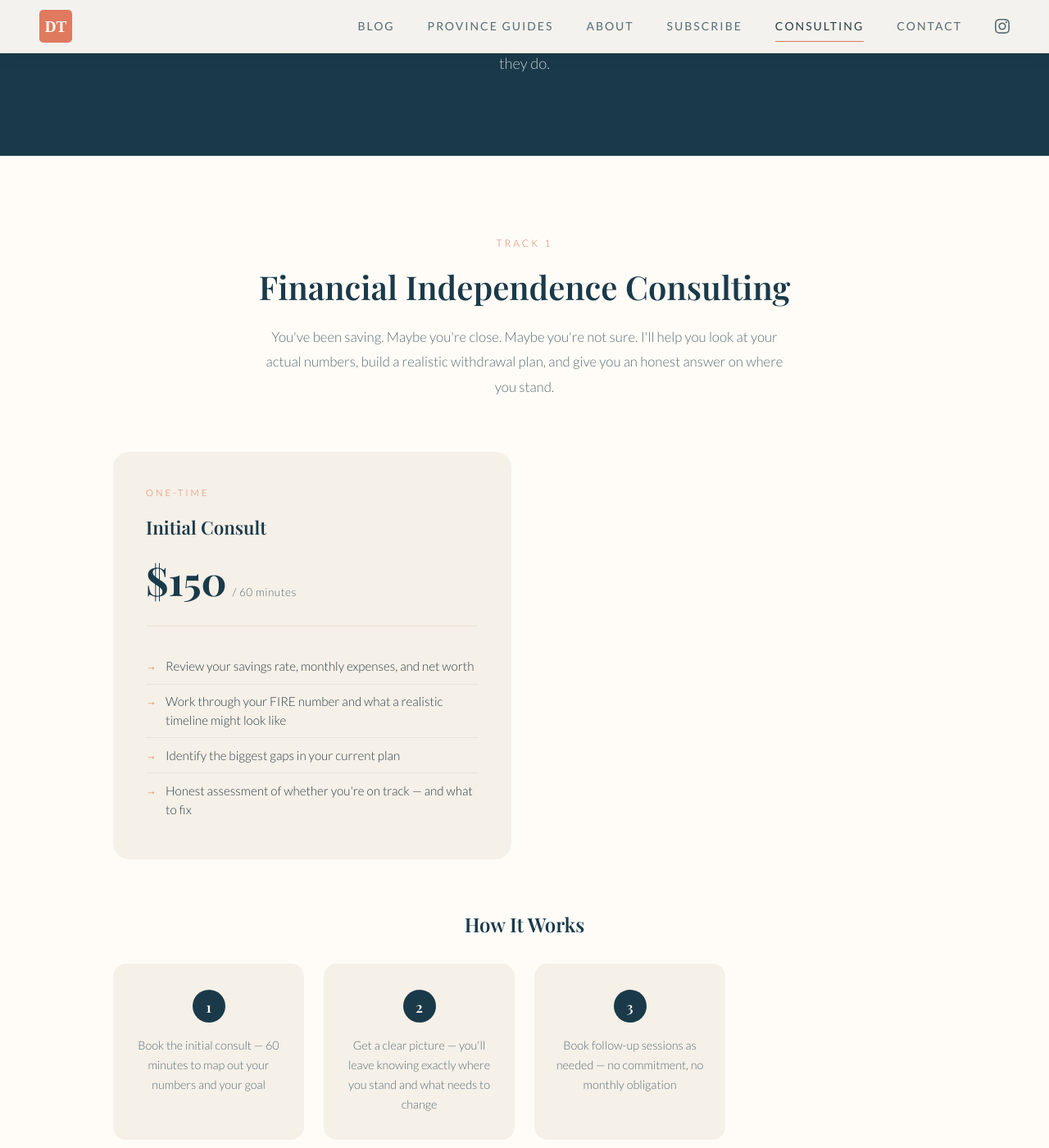
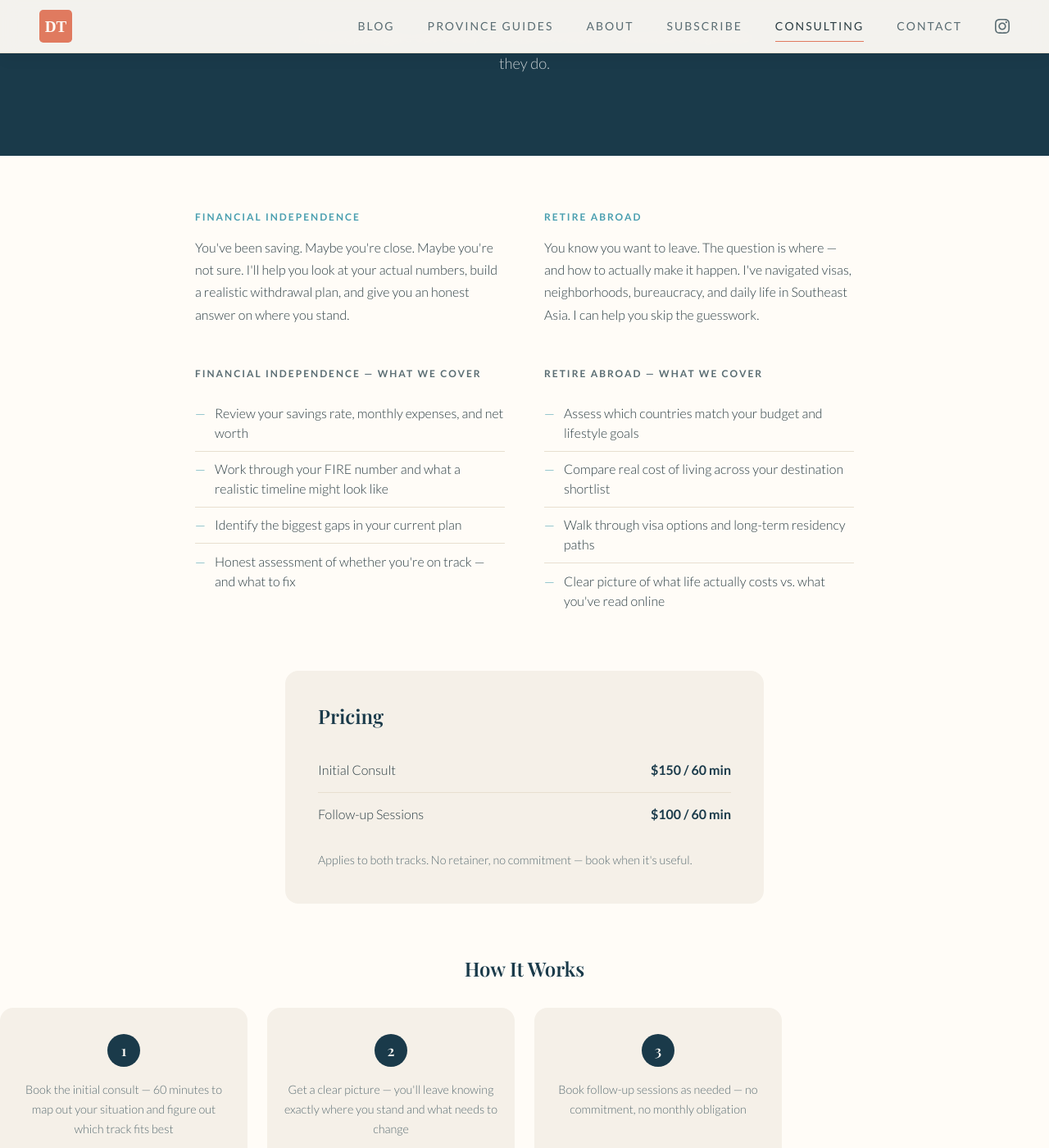
Before and after one commit to davidtansf/davidtan.me, a Jekyll site: the page built from consulting/index.html, in a window 1280 px wide and 1400 px high, scrolled down 331 px. Shown: the whole window at 82% size. Built offline with Jekyll 4.4.1, drawn with Linux system fonts in a browser that asks for light colours; some web fonts are replaced; some of the changed text lies outside the part shown.

Commit message:
Consulting: collapse two-track layout into unified page

```diff
--- a/consulting/index.html
+++ b/consulting/index.html
@@ -26,10 +26,72 @@
     <link href="https://fonts.googleapis.com/css2?family=Playfair+Display:ital,wght@0,400;0,600;0,700;1,400&family=Lato:wght@300;400;500;700&display=swap" rel="stylesheet">
     <link rel="stylesheet" href="/styles.css?v={{ site.time | date: '%s' }}">
     <style>
+        /* Areas of Focus */
+        .consulting-focus {
+            max-width: 900px;
+            margin: 0 auto;
+            padding: 4rem 3rem 3rem;
+            display: grid;
+            grid-template-columns: 1fr 1fr;
+            gap: 3rem;
+        }
+        .consulting-focus__label {
+            font-size: 0.75rem;
+            font-weight: 700;
+            letter-spacing: 2px;
+            text-transform: uppercase;
+            color: var(--ocean-light);
+            margin-bottom: 0.75rem;
+        }
+        .consulting-focus__text {
+            color: var(--text-dark);
+            line-height: 1.7;
+        }
+
+        /* What's Covered */
+        .consulting-covers {
+            max-width: 900px;
+            margin: 0 auto;
+            padding: 0 3rem 3rem;
+            display: grid;
+            grid-template-columns: 1fr 1fr;
+            gap: 3rem;
+        }
+        .consulting-covers__label {
+            font-size: 0.75rem;
+            font-weight: 700;
+            letter-spacing: 2px;
+            text-transform: uppercase;
+            color: var(--text-light);
+            margin-bottom: 1rem;
+        }
+        .consulting-covers__list {
+            list-style: none;
+            padding: 0;
+            margin: 0;
+        }
+        .consulting-covers__list li {
+            padding: 0.6rem 0 0.6rem 1.5rem;
+            position: relative;
+            color: var(--text-dark);
+            line-height: 1.5;
+            border-bottom: 1px solid var(--sand-dark);
+        }
+        .consulting-covers__list li::before {
+            content: '—';
+            position: absolute;
+            left: 0;
+            color: var(--ocean-light);
+        }
+        .consulting-covers__list li:last-child {
+            border-bottom: none;
+        }
+
+        /* Pricing */
         .consulting-pricing-section {
             max-width: 680px;
             margin: 0 auto;
-            padding: 1rem 3rem 2.5rem;
+            padding: 1rem 3rem 3rem;
         }
         .consulting-pricing-inner {
             background: var(--sand);
@@ -66,7 +128,15 @@
             margin-top: 1rem;
             margin-bottom: 0;
         }
+
         @media (max-width: 768px) {
+            .consulting-focus,
+            .consulting-covers {
+                grid-template-columns: 1fr;
+                padding-left: 1.5rem;
+                padding-right: 1.5rem;
+                gap: 2rem;
+            }
             .consulting-pricing-section { padding: 1rem 1.5rem 2rem; }
         }
     </style>
@@ -123,58 +193,41 @@
         </div>
     </section>
 
-    <!-- Track 1: Financial Independence -->
-    <section class="consulting-track">
-        <div class="consulting-track__header">
-            <span class="section-label">Track 1</span>
-            <h2>Financial Independence Consulting</h2>
-            <p class="consulting-track__intro">You've been saving. Maybe you're close. Maybe you're not sure. I'll help you look at your actual numbers, build a realistic withdrawal plan, and give you an honest answer on where you stand.</p>
+    <!-- Areas of Focus -->
+    <section class="consulting-focus">
+        <div class="consulting-focus__col">
+            <p class="consulting-focus__label">Financial Independence</p>
+            <p class="consulting-focus__text">You've been saving. Maybe you're close. Maybe you're not sure. I'll help you look at your actual numbers, build a realistic withdrawal plan, and give you an honest answer on where you stand.</p>
         </div>
+        <div class="consulting-focus__col">
+            <p class="consulting-focus__label">Retire Abroad</p>
+            <p class="consulting-focus__text">You know you want to leave. The question is where — and how to actually make it happen. I've navigated visas, neighborhoods, bureaucracy, and daily life in Southeast Asia. I can help you skip the guesswork.</p>
+        </div>
+    </section>
 
-        <div class="pricing-grid">
-            <div class="pricing-card">
-                <span class="pricing-card__label">One-time</span>
-                <div class="pricing-card__name">Initial Consult</div>
-                <div class="pricing-card__price">
-                    <span class="pricing-card__amount">$150</span>
-                    <span class="pricing-card__period">&nbsp;/ 60 minutes</span>
-                </div>
-                <ul class="pricing-card__features">
+    <!-- What's Covered -->
+    <section class="consulting-covers">
+        <div class="consulting-covers__col">
+            <p class="consulting-covers__label">Financial Independence — what we cover</p>
+            <ul class="consulting-covers__list">
                 <li>Review your savings rate, monthly expenses, and net worth</li>
                 <li>Work through your FIRE number and what a realistic timeline might look like</li>
                 <li>Identify the biggest gaps in your current plan</li>
                 <li>Honest assessment of whether you're on track — and what to fix</li>
             </ul>
         </div>
-
-        </div>
-
-        <!-- How It Works -->
-        <div class="how-it-works">
-            <h3 class="how-it-works__title">How It Works</h3>
-            <div class="how-it-works__steps">
-                <div class="how-it-works__step">
-                    <div class="how-it-works__num">1</div>
-                    <p>Book the initial consult — 60 minutes to map out your numbers and your goal</p>
-                </div>
-                <div class="how-it-works__step">
-                    <div class="how-it-works__num">2</div>
-                    <p>Get a clear picture — you'll leave knowing exactly where you stand and what needs to change</p>
-                </div>
-                <div class="how-it-works__step">
-                    <div class="how-it-works__num">3</div>
-                    <p>Book follow-up sessions as needed — no commitment, no monthly obligation</p>
-                </div>
-            </div>
-        </div>
-
-        <!-- Legal Disclaimer -->
-        <div class="consulting-disclaimer">
-            <strong>Disclaimer:</strong> I am not a licensed financial advisor, CFA, or CFP. The information shared in these sessions is based on personal experience and is for educational purposes only. It does not constitute professional financial, tax, or investment advice. Please consult a licensed professional for decisions specific to your financial situation.
+        <div class="consulting-covers__col">
+            <p class="consulting-covers__label">Retire Abroad — what we cover</p>
+            <ul class="consulting-covers__list">
+                <li>Assess which countries match your budget and lifestyle goals</li>
+                <li>Compare real cost of living across your destination shortlist</li>
+                <li>Walk through visa options and long-term residency paths</li>
+                <li>Clear picture of what life actually costs vs. what you've read online</li>
+            </ul>
         </div>
     </section>
 
-    <!-- Shared Pricing -->
+    <!-- Pricing -->
     <section class="consulting-pricing-section">
         <div class="consulting-pricing-inner">
             <h3>Pricing</h3>
@@ -194,34 +247,31 @@
         </div>
     </section>
 
-    <!-- Track 2: Retire Abroad -->
-    <section class="consulting-track consulting-track--bordered">
-        <div class="consulting-track__header">
-            <span class="section-label">Track 2</span>
-            <h2>Retire Abroad Consulting</h2>
-            <p class="consulting-track__intro">You know you want to leave. The question is where — and how to actually make it happen. I've navigated visas, neighborhoods, bureaucracy, and daily life in Southeast Asia. I can help you skip the guesswork.</p>
+    <!-- How It Works -->
+    <div class="how-it-works">
+        <h3 class="how-it-works__title">How It Works</h3>
+        <div class="how-it-works__steps">
+            <div class="how-it-works__step">
+                <div class="how-it-works__num">1</div>
+                <p>Book the initial consult — 60 minutes to map out your situation and figure out which track fits best</p>
+            </div>
+            <div class="how-it-works__step">
+                <div class="how-it-works__num">2</div>
+                <p>Get a clear picture — you'll leave knowing exactly where you stand and what needs to change</p>
+            </div>
+            <div class="how-it-works__step">
+                <div class="how-it-works__num">3</div>
+                <p>Book follow-up sessions as needed — no commitment, no monthly obligation</p>
+            </div>
+        </div>
     </div>
 
-        <div class="pricing-grid">
-            <div class="pricing-card">
-                <span class="pricing-card__label">One-time</span>
-                <div class="pricing-card__name">Initial Consult</div>
-                <div class="pricing-card__price">
-                    <span class="pricing-card__amount">$150</span>
-                    <span class="pricing-card__period">&nbsp;/ 60 minutes</span>
-                </div>
-                <ul class="pricing-card__features">
-                    <li>Assess which countries match your budget and lifestyle goals</li>
-                    <li>Compare real cost of living across your destination shortlist</li>
-                    <li>Walk through visa options and long-term residency paths</li>
-                    <li>Clear picture of what life actually costs vs. what you've read online</li>
-                </ul>
+    <!-- Disclaimer -->
+    <div class="consulting-disclaimer">
+        <strong>Disclaimer:</strong> I am not a licensed financial advisor, CFA, or CFP. The information shared in these sessions is based on personal experience and is for educational purposes only. It does not constitute professional financial, tax, or investment advice. Please consult a licensed professional for decisions specific to your financial situation.
     </div>
 
-        </div>
-    </section>
-
-    <!-- Bottom CTA -->
+    <!-- CTA -->
     <section class="consulting-cta">
         <h2>Not sure which track fits?</h2>
         <p>Start with the initial consult — we'll figure it out together.</p>
```
Lines whose indentation alone changed are shown as unchanged.
